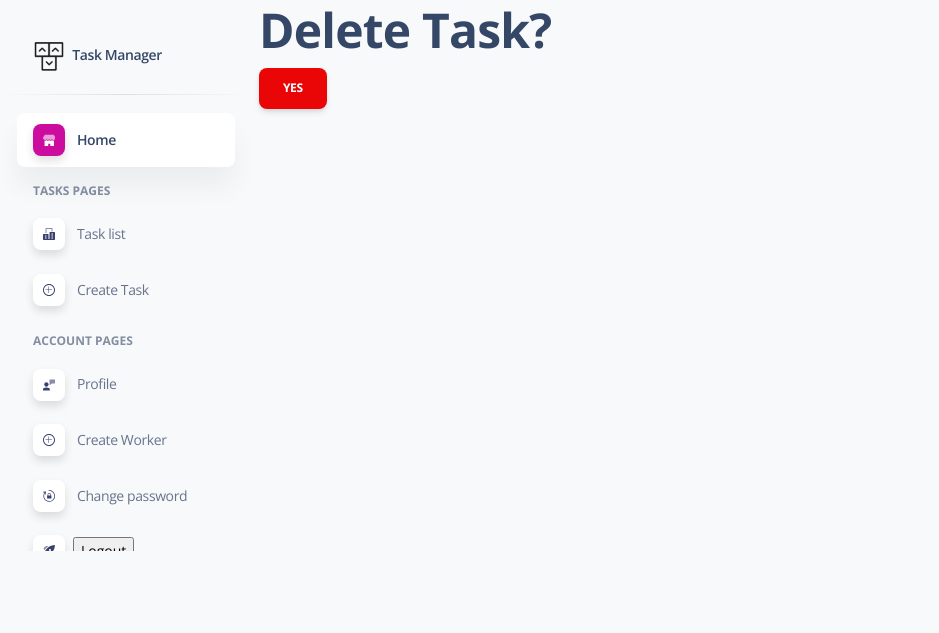
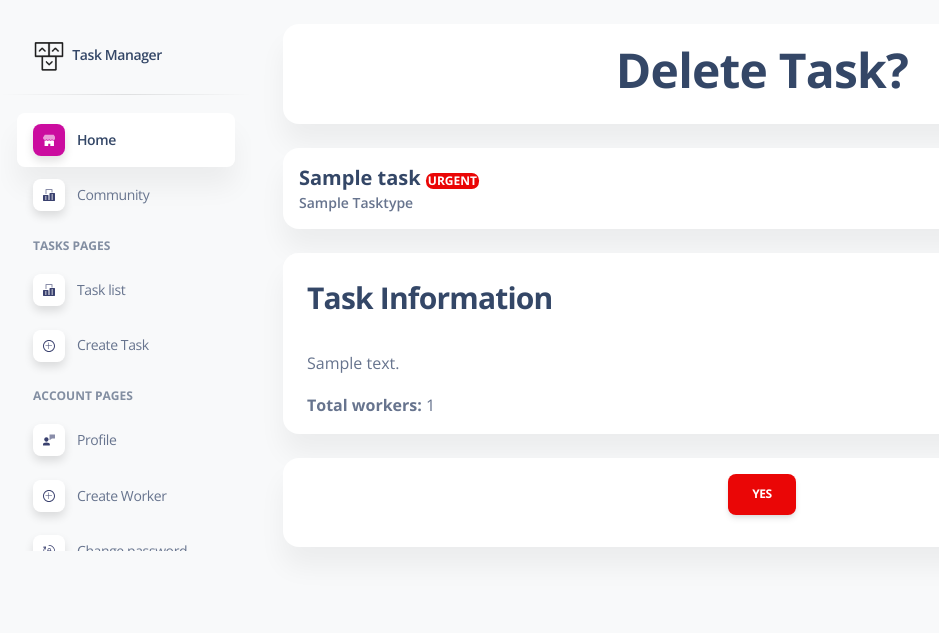
Before and after one commit to Vskesha/it-task-manager, a Django app: page /tasks/1/delete/ in a window 1280 px wide. Shown: the top 633 px of the page, without its empty margins (15-954 px from the left). Run offline with Django 5.2, Linux system fonts and the light colour scheme; a user stored in the database is signed in; tables that the repository leaves empty hold one stand-in row (values such as "Sample post"); some libraries are stand-ins or nearby versions.

Commit message:
added worker list view, search for user

```diff
--- a/task_manager/urls.py
+++ b/task_manager/urls.py
@@ -12,6 +12,7 @@ from task_manager.views import (
     TaskUpdateView,
     WorkerCreateView,
     WorkerDetailView,
+    WorkerListView,
     WorkerUpdateView,
 )
 
@@ -72,6 +73,11 @@ urlpatterns = [
         name="worker-update"
     ),
     path(
+        "worker/community/",
+        WorkerListView.as_view(),
+        name="worker-list"
+    ),
+    path(
         "change-password/",
         password_change,
         name="change-password"
--- a/task_manager/views.py
+++ b/task_manager/views.py
@@ -4,7 +4,7 @@ from django.contrib.auth.mixins import LoginRequiredMixin, UserPassesTestMixin
 from django.db.models import F
 from django.http import HttpResponse
 from django.shortcuts import render, redirect
-from django.urls import reverse_lazy, reverse
+from django.urls import reverse_lazy
 from django.views import generic
 
 from task_manager.forms import (
@@ -12,6 +12,7 @@ from task_manager.forms import (
     TaskCreateForm,
     TaskSearchForm,
     WorkerCreateForm,
+    WorkerSearchForm,
 )
 from task_manager.models import Task, Worker
 
@@ -144,6 +145,32 @@ class WorkerUpdateView(LoginRequiredMixin, generic.UpdateView):
         return reverse_lazy("task_manager:worker-detail", kwargs={"pk": self.object.pk})
 
 
+class WorkerListView(LoginRequiredMixin, generic.ListView):
+    model = Worker
+    template_name = "task_manager/worker_list.html"
+    paginate_by = 5
+
+    def get_context_data(self, *, object_list=None, **kwargs):
+        context = super(WorkerListView, self).get_context_data(**kwargs)
+
+        username = self.request.GET.get("username", "")
+
+        context["search_form"] = WorkerSearchForm(initial={"username": username})
+
+        return context
+
+    def get_queryset(self):
+        queryset = Worker.objects.all()
+        form = WorkerSearchForm(self.request.GET)
+
+        if form.is_valid():
+            return queryset.filter(
+                username__icontains=form.cleaned_data["username"]
+            )
+
+        return queryset
+
+
 @login_required
 def password_change(request) -> HttpResponse:
     user = request.user
--- a/templates/includes/sidebar.html
+++ b/templates/includes/sidebar.html
@@ -36,6 +36,31 @@
             </svg>
           </div>
           <span class="nav-link-text ms-1">Home</span>
+        </a>
+      </li>
+      <li class="nav-item">
+        <a class="nav-link {% if 'task-list' in segment %} active" {% endif %} "
+        href="{% url 'task_manager:worker-list' %}">
+        <div
+            class="icon icon-shape icon-sm shadow border-radius-md bg-white text-center me-2 d-flex align-items-center justify-content-center">
+          <svg width="12px" height="12px" viewBox="0 0 42 42" version="1.1" xmlns="http://www.w3.org/2000/svg"
+               xmlns:xlink="http://www.w3.org/1999/xlink">
+            <title>office</title>
+            <g stroke="none" stroke-width="1" fill="none" fill-rule="evenodd">
+              <g transform="translate(-1869.000000, -293.000000)" fill="#FFFFFF" fill-rule="nonzero">
+                <g transform="translate(1716.000000, 291.000000)">
+                  <g id="office" transform="translate(153.000000, 2.000000)">
+                    <path class="color-background opacity-6"
+                          d="M12.25,17.5 L8.75,17.5 L8.75,1.75 C8.75,0.78225 9.53225,0 10.5,0 L31.5,0 C32.46775,0 33.25,0.78225 33.25,1.75 L33.25,12.25 L29.75,12.25 L29.75,3.5 L12.25,3.5 L12.25,17.5 Z"></path>
+                    <path class="color-background"
+                          d="M40.25,14 L24.5,14 C23.53225,14 22.75,14.78225 22.75,15.75 L22.75,38.5 L19.25,38.5 L19.25,22.75 C19.25,21.78225 18.46775,21 17.5,21 L1.75,21 C0.78225,21 0,21.78225 0,22.75 L0,40.25 C0,41.21775 0.78225,42 1.75,42 L40.25,42 C41.21775,42 42,41.21775 42,40.25 L42,15.75 C42,14.78225 41.21775,14 40.25,14 Z M12.25,36.75 L7,36.75 L7,33.25 L12.25,33.25 L12.25,36.75 Z M12.25,29.75 L7,29.75 L7,26.25 L12.25,26.25 L12.25,29.75 Z M35,36.75 L29.75,36.75 L29.75,33.25 L35,33.25 L35,36.75 Z M35,29.75 L29.75,29.75 L29.75,26.25 L35,26.25 L35,29.75 Z M35,22.75 L29.75,22.75 L29.75,19.25 L35,19.25 L35,22.75 Z"></path>
+                  </g>
+                </g>
+              </g>
+            </g>
+          </svg>
+        </div>
+        <span class="nav-link-text ms-1">Community</span>
         </a>
       </li>
 
--- a/templates/task_manager/index.html
+++ b/templates/task_manager/index.html
@@ -7,6 +7,7 @@
 
     <div class="row">
       <div class="col-xl-3 col-sm-6 mb-xl-0 mb-4">
+        <a href="{% url 'task_manager:task-list' %}">
           <div class="card">
             <div class="card-body p-3">
               <div class="row">
@@ -26,6 +27,7 @@
               </div>
             </div>
           </div>
+        </a>
       </div>
       <div class="col-xl-3 col-sm-6 mb-xl-0 mb-4">
         <div class="card">
--- a/templates/task_manager/task_confirm_delete.html
+++ b/templates/task_manager/task_confirm_delete.html
@@ -1,10 +1,74 @@
 {% extends "base.html" %}
 
 {% block content %}
-  <h1>Delete Task?</h1>
-  <form action="" method="post">
-    {% csrf_token %}
+  <div class="container-fluid py-4">
+    <div class="col-lg-auto col-md-auto mb-md-4 mb-4">
+      <div class="card">
+        <div class="card-body p-3">
+          <div class="d-flex justify-content-center">
+            <h1>Delete Task?</h1>
+          </div>
+        </div>
+      </div>
+    </div>
 
-    <input type="submit" value="Yes" class="btn btn-danger">
-  </form>
+    <div class="col-lg-auto col-md-auto mb-md-0 mb-4">
+      <div class="card">
+        <div class="card-body p-3">
+          <div class="d-flex justify-content-between">
+            <div class="numbers">
+              <h5 class="font-weight-bolder mb-0">
+                {{ task.name }}
+                {% if task.priority == "Urgent" %}
+                  <span class="badge badge-sm bg-danger"
+                        style="height: auto; width: auto; padding: 2px; color: white; font-size: 12px;">{{ task.priority }}</span>
+                {% elif task.priority == "High" %}
+                  <span class="badge badge-sm bg-warning"
+                        style="height: auto; width: auto; padding: 2px; color: white; font-size: 12px;">{{ task.priority }}</span>
+                {% elif task.priority == "Normal" %}
+                  <span class="badge badge-sm bg-info"
+                        style="height: auto; width: auto; padding: 2px; color: white; font-size: 12px;">{{ task.priority }}</span>
+                {% elif task.priority == "Low" %}
+                  <span class="badge badge-sm bg-secondary"
+                        style="height: auto; width: auto; padding: 2px; color: white; font-size: 12px;">{{ task.priority }}</span>
+                {% endif %}
+              </h5>
+              <p class="text-sm mb-0 text-capitalize font-weight-bold">{{ task.task_type }}</p>
+            </div>
+          </div>
+        </div>
+      </div>
+    </div>
+
+
+    <div class="row my-4">
+      <div class="col-lg-12 mb-md-0 mb-4">
+        <div class="card">
+          <div class="card-header pb-0">
+            <div class="row">
+              <div class="col-lg-6 col-7">
+                <h3>Task Information</h3>
+              </div>
+            </div>
+          </div>
+          <div class="card-body pb-0">
+            <p>{{ task.description }}</p>
+            <p><strong>Total workers: </strong>{{ task.assignees.count }}</p>
+          </div>
+        </div>
+      </div>
+    </div>
+    <div class="col-lg-auto col-md-auto mb-md-4 mb-4">
+      <div class="card">
+        <div class="card-body p-3">
+          <div class="d-flex justify-content-center">
+            <form action="" method="post">
+              {% csrf_token %}
+              <input type="submit" value="Yes" class="btn btn-danger" width="100%">
+            </form>
+          </div>
+        </div>
+      </div>
+    </div>
+  </div>
 {% endblock %}
--- a/templates/task_manager/task_list.html
+++ b/templates/task_manager/task_list.html
@@ -127,6 +127,11 @@
                         <div class="circle"
                              style="width: 20px; height: 20px; border-radius: 50%; display: inline-block; background-color: orange; margin-right: 10px;"></div>
                       {% endif %}
+                      {% if user.is_superuser %}
+                        <a href="{% url 'task_manager:task-delete' pk=task.id %}">
+                          <span class="badge badge-sm bg-danger">DEL</span>
+                        </a>
+                      {% endif %}
                     </td>
                     <td class="align-middle">
                       <button class="btn btn-link text-secondary mb-0" aria-haspopup="true" aria-expanded="false">
```
Also changed, not shown: task_manager/forms.py (+14 -0 lines), templates/task_manager/task_detail.html (+10 -3 lines), templates/task_manager/worker_list.html (added, +74 -0 lines). Lines whose indentation alone changed are shown as unchanged.
